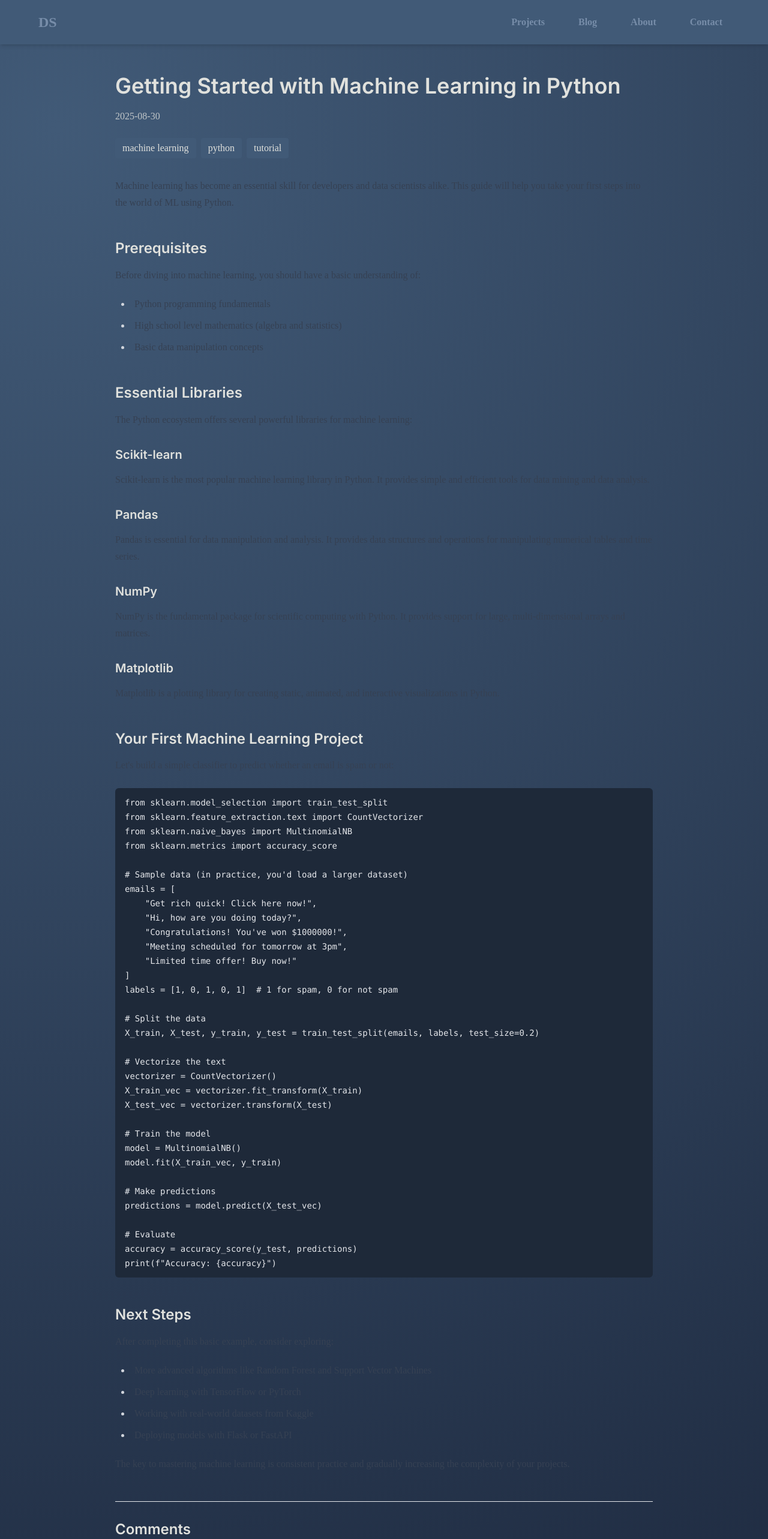
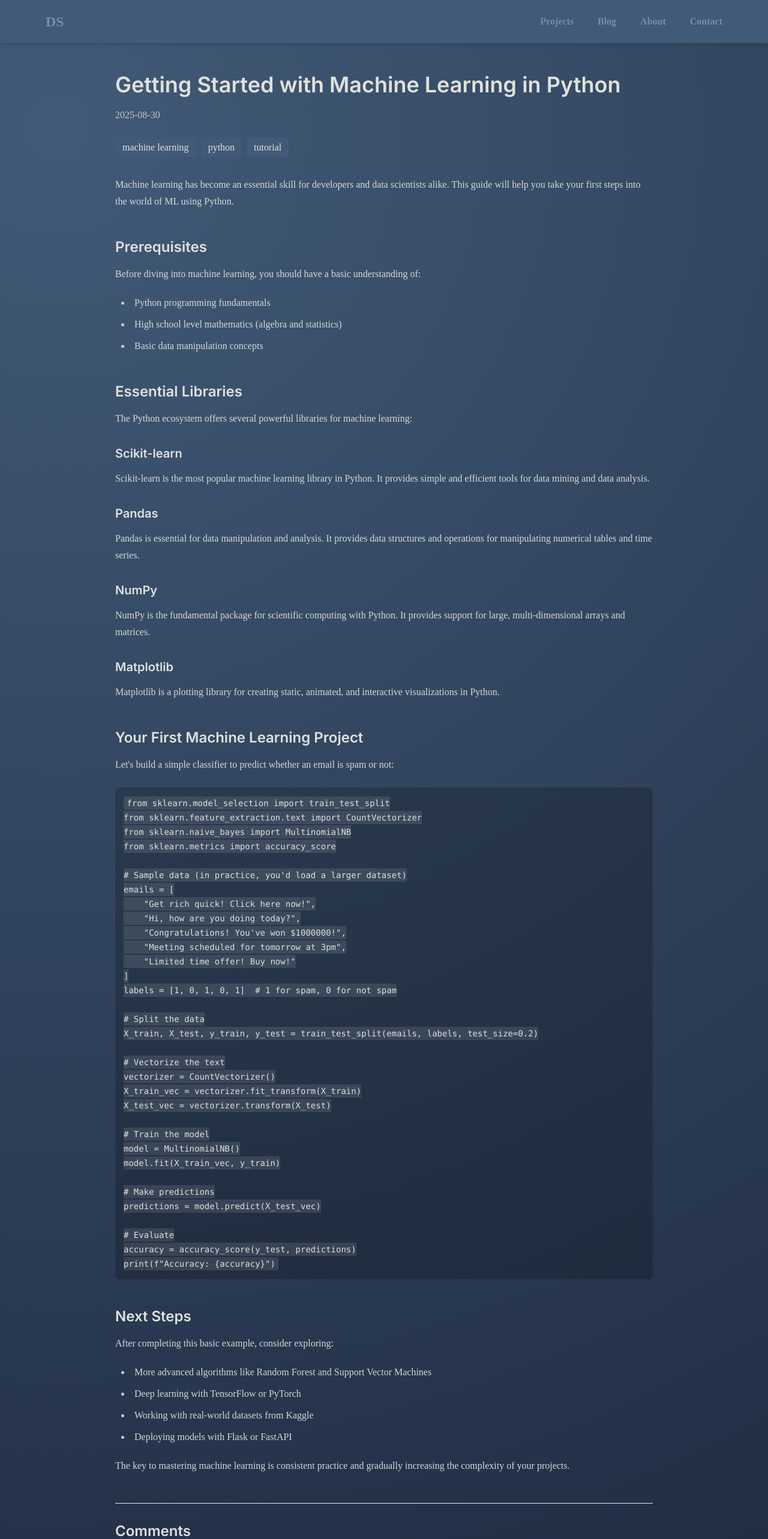
Before and after one commit to basillicus/demo-web-portfolio, a SvelteKit app: page /blog/1 in a window 1280 px wide. Shown: the top 2566 px of the page at 60% size. Built offline with nearby package versions, Linux system fonts and the light colour scheme; a web font is replaced by a local one.

Commit message:
Color tweaks, improved readibility

```diff
--- a/src/app.css
+++ b/src/app.css
@@ -137,6 +137,7 @@ a:hover {
 /* Typography adjustments */
 .prose {
   max-width: none;
+  color: var(--color-text);
 }
 
 .prose a {
@@ -152,6 +153,31 @@ a:hover {
   color: var(--color-text);
 }
 
+.prose p {
+  color: var(--color-text);
+  opacity: 0.95;
+}
+
+.prose li {
+  color: var(--color-text);
+  opacity: 0.95;
+}
+
+.prose code {
+  color: var(--color-text);
+  background-color: rgba(255, 255, 255, 0.1);
+  padding: 0.2em 0.4em;
+  border-radius: 0.25em;
+}
+
+.prose pre {
+  background-color: rgba(0, 0, 0, 0.2);
+  color: var(--color-text);
+  padding: 1em;
+  border-radius: 0.5em;
+  overflow-x: auto;
+}
+
 /* Responsive adjustments */
 @media (max-width: 768px) {
   .section {
--- a/src/lib/components/Header.svelte
+++ b/src/lib/components/Header.svelte
@@ -10,12 +10,12 @@
 	};
 </script>
 
-<header class="bg-header-footer text-white py-4 sticky top-0 z-50 shadow-md">
+<header class="bg-header-footer text-white py-3 sticky top-0 z-50 shadow-md">
 	<div class="container flex justify-between items-center">
-		<a href="/" class="text-2xl font-bold" on:click={closeMenu}>DS</a>
+		<a href="/" class="text-2xl font-bold hover:bg-header-hover px-3 py-2 rounded-md transition-colors" on:click={closeMenu}>DS</a>
 
 		<!-- Desktop Navigation -->
-		<nav class="hidden md:flex space-x-8">
+		<nav class="hidden md:flex space-x-4">
 			<a href="/projects" class="font-bold hover:bg-header-hover hover:text-white px-3 py-2 rounded-md transition-colors" on:click={closeMenu}>Projects</a>
 			<a href="/blog" class="font-bold hover:bg-header-hover hover:text-white px-3 py-2 rounded-md transition-colors" on:click={closeMenu}>Blog</a>
 			<a href="/about" class="font-bold hover:bg-header-hover hover:text-white px-3 py-2 rounded-md transition-colors" on:click={closeMenu}>About</a>
@@ -42,8 +42,8 @@
 
 	<!-- Mobile Navigation -->
 	{#if isMenuOpen}
-		<div class="md:hidden bg-header-footer pb-4">
-			<div class="container flex flex-col space-y-4">
+		<div class="md:hidden bg-header-footer pb-3">
+			<div class="container flex flex-col space-y-3">
 				<a href="/projects" class="py-2 font-bold hover:bg-header-hover hover:text-white px-3 py-2 rounded-md transition-colors" on:click={closeMenu}>Projects</a>
 				<a href="/blog" class="py-2 font-bold hover:bg-header-hover hover:text-white px-3 py-2 rounded-md transition-colors" on:click={closeMenu}>Blog</a>
 				<a href="/about" class="py-2 font-bold hover:bg-header-hover hover:text-white px-3 py-2 rounded-md transition-colors" on:click={closeMenu}>About</a>
@@ -61,4 +61,12 @@
 	.text-secondary {
 		color: var(--color-secondary);
 	}
+
+	.hover\:bg-header-hover:hover {
+		background-color: var(--color-header-hover);
+	}
+
+	.hover\:text-white:hover {
+		color: var(--color-text);
+	}
 </style>
```
